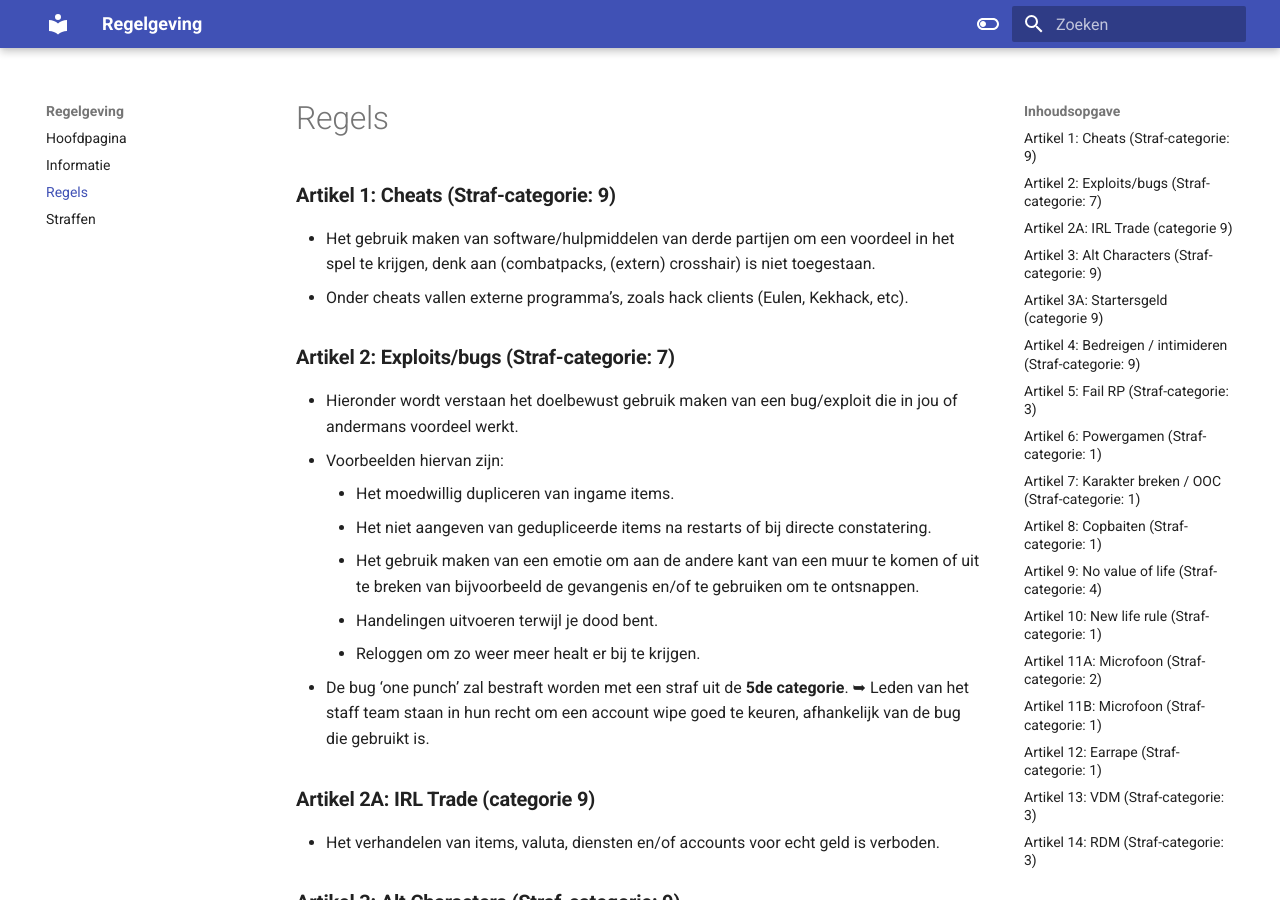
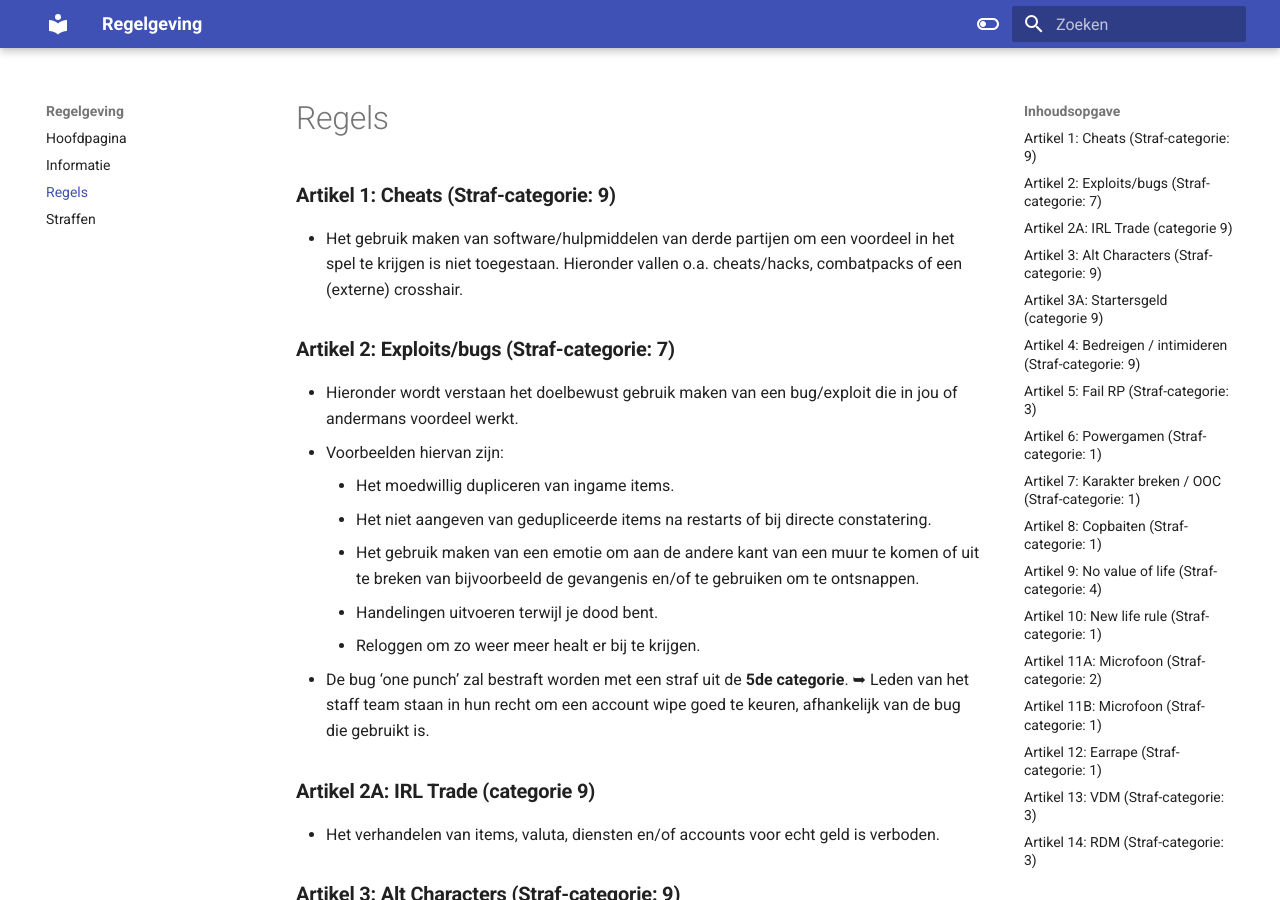
Before and after one commit to ZuiderVeenRP/apv, an MkDocs documentation site: the page built from docs/algemeen.md, in a window 1280 px wide and 900 px high. Built offline with MkDocs 1.6.1 and Material for MkDocs 9.7.7, drawn with Linux system fonts in a browser that asks for light colours; comment, search, counter and statistics services are not loaded.

Commit message:
Artikel 1 aanpassing
Wederom even verbeterd.

```diff
--- a/docs/algemeen.md
+++ b/docs/algemeen.md
@@ -1,8 +1,7 @@
 # Regels
 
 ### **Artikel 1: Cheats (Straf-categorie: 9)**
-   - Het gebruik maken van software/hulpmiddelen van derde partijen om een voordeel in het spel te krijgen, denk aan (combatpacks, (extern) crosshair) is niet toegestaan.
-   - Onder cheats vallen externe programma’s, zoals hack clients (Eulen, Kekhack, etc).
+   - Het gebruik maken van software/hulpmiddelen van derde partijen om een voordeel in het spel te krijgen is niet toegestaan. Hieronder vallen o.a. cheats/hacks, combatpacks of een (externe) crosshair.
 
 ### **Artikel 2: Exploits/bugs (Straf-categorie: 7)**
    - Hieronder wordt verstaan het doelbewust gebruik maken van een bug/exploit die in jou of andermans voordeel werkt.
```
